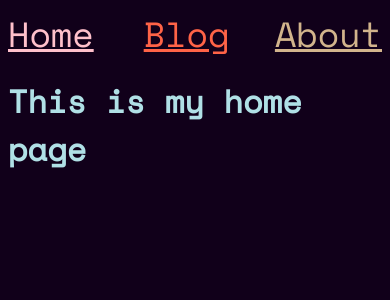
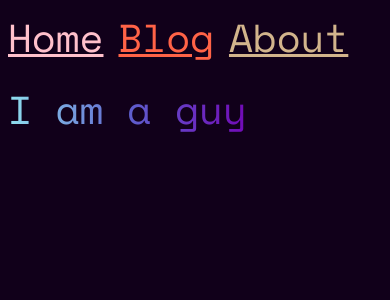
Before and after one commit to seabass6969/my-newpersonalwebsite, a Svelte app: page / in a window 390 px wide. Shown: the top 300 px of the page. Built offline with nearby package versions, Linux system fonts and the light colour scheme.

Commit message:
a new blog linux20220118

```diff
--- a/public/global.css
+++ b/public/global.css
@@ -1,6 +1,5 @@
 @import url('https://fonts.googleapis.com/css2?family=Fira+Code:wght@300&family=Space+Mono&display=swap');
 html, body {
-	position: relative;
 	width: 100%;
 	height: 100%;
 }
@@ -28,8 +27,14 @@ code {
 .bg1 {
     font-size: 4vw;
 }
+.bg0 {
+    font-size: 8vw;
+}
 @media (max-width: 600px){
     .bg1{
-        font-size: 35px;
+        font-size: 10vw;
+    }
+    .bg0 {
+        font-size: 10vw;
     }
 }
--- a/src/App.svelte
+++ b/src/App.svelte
@@ -1,6 +1,8 @@
 <script>
     // all the component goes to here
     import test from './pages/blogcontain/test.svelte';
+
+    import linux20220118 from './pages/blogcontain/linux20220118.svelte';
     import notfound from './pages/notfound.svelte';
 
 
@@ -16,6 +18,7 @@
         "/blogs": blogs,
         // blog post link
         "/b/test": test,
+        "/b/linux20220118" : linux20220118,
         // not found that use for error
         "/*": notfound,
     }
--- a/src/component/topbar.svelte
+++ b/src/component/topbar.svelte
@@ -12,11 +12,6 @@
     float: left;
     align-items: center;
 }
-.topbarright {
-    display: flex;
-    float: right;
-    align-items: center;
-}
 .home{
     color: pink;
 }
@@ -25,7 +20,14 @@
 }
 .blogs {
     color: tomato;
-    padding-left: 50px;
+    padding-left: 30px;
+    padding-right: 30px;
+}
+@media (max-width: 600px){
+    .blogs {
+    padding-left: 15px;
+    padding-right: 15px;
+    }
 }
 </style>
 
@@ -33,10 +35,9 @@
     <div class="topbarleft">
         <a href="/#/" class="bg1 home">Home</a>
         <a href="/#/blogs/" class="bg1 blogs">Blog</a>
-    </div>
-    <div class="topbarright">
         <a href="/#/about" class="bg1 about">About</a>
     </div>
 </div>
 <br>
 <br>
+<br>
--- /dev/null
+++ b/src/pages/blogcontain/linux20220118.svelte
@@ -0,0 +1,5 @@
+<script>
+    import Markdown from './../../component/Markdown.svelte';
+    import linux20220118 from './markdown/linux20220118.md';
+</script>
+<Markdown markdown={linux20220118}/>
--- a/src/pages/home.svelte
+++ b/src/pages/home.svelte
@@ -1,4 +1,15 @@
 <style>
-
+.iam {
+    background: linear-gradient(
+        to right,
+        #90e0ef 0%,
+        #5e60ce 50%,
+        #7209b7 100%
+    );
+    background-clip: text;
+    -webkit-text-fill-color: transparent;
+    -webkit-background-clip: text;
+    display:inline;
+}
 </style>
-<h1>This is my home page</h1>
+<div class="iam bg0">I am a guy</div>
```
